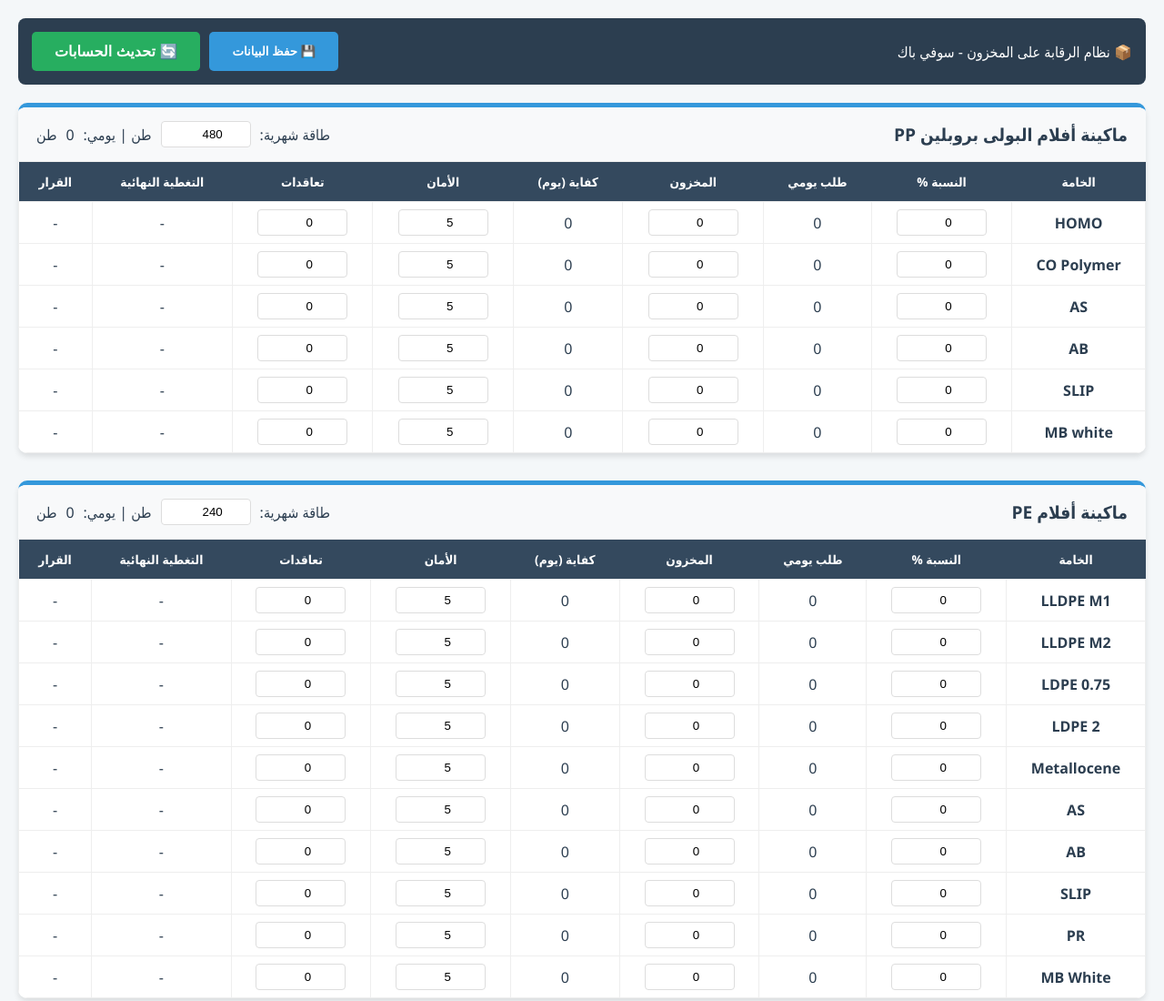
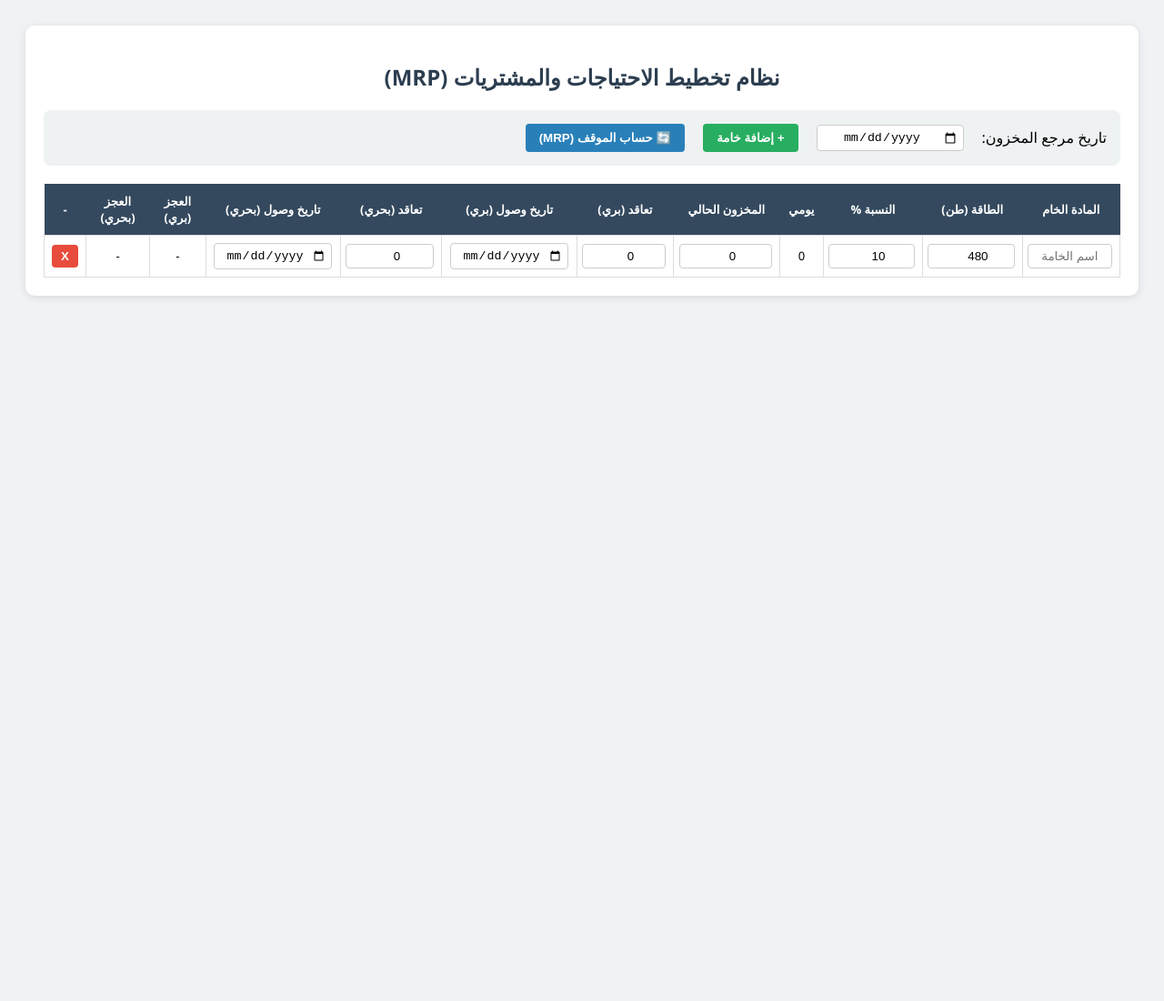
Before and after one commit to mohamedali6121991-ui/MRP-SESTEM, a plain HTML site: page index.html in a window 1280 px wide. Shown: the top 1100 px of the page at 91% size. After the commit the page ends 800 px from the top, so only its background shows below. Drawn offline with Linux system fonts and the light colour scheme.

Commit message:
Update index.html

```diff
--- a/index.html
+++ b/index.html
@@ -2,183 +2,128 @@
 <html lang="ar" dir="rtl">
 <head>
     <meta charset="UTF-8">
-    <meta name="viewport" content="width=device-width, initial-scale=1.0">
-    <title>نظام تخطيط الإنتاج - سوفي باك</title>
+    <title>نظام إدارة سلاسل الإمداد - المتقدم</title>
     <style>
-        :root { --primary: #2c3e50; --secondary: #34495e; --accent: #3498db; --danger: #e74c3c; --warning: #f1c40f; --success: #27ae60; }
-        body { font-family: 'Segoe UI', Tahoma, Geneva, Verdana, sans-serif; background: #f4f7f9; margin: 0; padding: 20px; color: var(--primary); }
-        .container { max-width: 1400px; margin: auto; }
-        .machine-card { background: white; border-radius: 10px; box-shadow: 0 4px 6px rgba(0,0,0,0.1); margin-bottom: 30px; overflow-x: auto; border-top: 5px solid var(--accent); }
-        .machine-header { background: #f8f9fa; padding: 15px 20px; display: flex; justify-content: space-between; align-items: center; border-bottom: 1px solid #eee; flex-wrap: wrap; gap: 10px; }
-        .machine-title { font-size: 1.2rem; font-weight: bold; color: var(--primary); }
-        .capacity-input { display: flex; align-items: center; gap: 10px; }
-
-        table { width: 100%; border-collapse: collapse; background: white; min-width: 900px; }
-        th { background: var(--secondary); color: white; padding: 12px; font-size: 0.85rem; }
-        td { border: 1px solid #eee; padding: 8px; text-align: center; }
-
-        input { border: 1px solid #ddd; padding: 6px; border-radius: 4px; text-align: center; width: 85px; }
-        .alert-low { background-color: #ffdada !important; color: #c0392b; font-weight: bold; }
-        .alert-warning { background-color: #fff4d1 !important; }
-
-        .badge { padding: 4px 8px; border-radius: 12px; font-size: 0.75rem; font-weight: bold; display: inline-block; }
-        .status-ok { background: var(--success); color: white; }
-        .status-buy { background: var(--danger); color: white; }
-
-        .summary-bar { background: var(--primary); color: white; padding: 15px; border-radius: 8px; margin-bottom: 20px; display: flex; justify-content: space-between; align-items: center; }
-        .btn-action { background: var(--success); color: white; border: none; padding: 12px 25px; border-radius: 5px; cursor: pointer; font-weight: bold; font-size: 16px; }
-        .btn-save { background: var(--accent); color: white; border: none; padding: 12px 25px; border-radius: 5px; cursor: pointer; font-weight: bold; }
+        body { font-family: 'Segoe UI', Arial, sans-serif; background: #f0f2f5; padding: 20px; }
+        .container { max-width: 1400px; margin: auto; background: white; padding: 20px; border-radius: 10px; box-shadow: 0 2px 10px rgba(0,0,0,0.1); }
+        h2 { color: #2c3e50; text-align: center; }
+        .controls { background: #eef2f3; padding: 15px; margin-bottom: 20px; border-radius: 8px; display: flex; gap: 20px; align-items: center; }
+        table { width: 100%; border-collapse: collapse; margin-top: 10px; font-size: 13px; }
+        th { background: #34495e; color: white; padding: 10px; text-align: center; }
+        td { border: 1px solid #ddd; padding: 8px; text-align: center; }
+        input { width: 90%; padding: 5px; border: 1px solid #ccc; border-radius: 4px; text-align: center; }
+        .shortage { background-color: #ffcccc !important; color: #b30000; font-weight: bold; }
+        .btn { padding: 8px 15px; border: none; border-radius: 4px; cursor: pointer; color: white; font-weight: bold; }
+        .btn-add { background: #27ae60; }
+        .btn-calc { background: #2980b9; }
+        .btn-del { background: #e74c3c; padding: 5px 10px; }
     </style>
 </head>
 <body>
 
 <div class="container">
-    <div class="summary-bar">
-        <span>📦 نظام الرقابة على المخزون - سوفي باك</span>
-        <div style="display: flex; gap: 10px;">
-            <button class="btn-save" onclick="saveData()">💾 حفظ البيانات</button>
-            <button class="btn-action" onclick="calculateAll()">🔄 تحديث الحسابات</button>
-        </div>
+    <h2>نظام تخطيط الاحتياجات والمشتريات (MRP)</h2>
+
+    <div class="controls">
+        <label>تاريخ مرجع المخزون: </label>
+        <input type="date" id="baseDate" style="width: 150px;">
+        <button class="btn btn-add" onclick="addRow()">+ إضافة خامة</button>
+        <button class="btn btn-calc" onclick="calculate()">🔄 حساب الموقف (MRP)</button>
     </div>
 
-    <div id="machinesContainer"></div>
+    <table id="mrpTable">
+        <thead>
+            <tr>
+                <th>المادة الخام</th>
+                <th>الطاقة (طن)</th>
+                <th>النسبة %</th>
+                <th>يومي</th>
+                <th>المخزون الحالي</th>
+                <th>تعاقد (بري)</th>
+                <th>تاريخ وصول (بري)</th>
+                <th>تعاقد (بحري)</th>
+                <th>تاريخ وصول (بحري)</th>
+                <th>العجز (بري)</th>
+                <th>العجز (بحري)</th>
+                <th>-</th>
+            </tr>
+        </thead>
+        <tbody id="tableBody">
+            </tbody>
+    </table>
 </div>
 
 <script>
-    const machines = [
-        { name: "ماكينة أفلام البولى بروبلين PP", cap: 480, mats: ["HOMO", "CO Polymer", "AS", "AB", "SLIP", "MB white"] },
-        { name: "ماكينة أفلام PE", cap: 240, mats: ["LLDPE M1", "LLDPE M2", "LDPE 0.75", "LDPE 2", "Metallocene", "AS", "AB", "SLIP", "PR", "MB White"] },
-        { name: "ماكينة غطاء CSD", cap: 150, mats: ["HDPE", "Color MB"] },
-        { name: "ماكينة غطاء WD", cap: 88, mats: ["HDPE", "Color MB"] },
-        { name: "ماكينة سحب شيت PP", cap: 180, mats: ["Homo", "تكسير PP", "تلك", "Color MB"] },
-        { name: "ماكينة سحب شيت PET", cap: 200, mats: ["PET", "فلاكس", "تكسير"] }
-    ];
-
-    function init() {
-        const container = document.getElementById('machinesContainer');
-        container.innerHTML = '';
-        machines.forEach((m, mIdx) => {
-            let html = `
-                <div class="machine-card">
-                    <div class="machine-header">
-                        <div class="machine-title">${m.name}</div>
-                        <div class="capacity-input">
-                            طاقة شهرية: <input type="number" class="m-cap" value="${m.cap}" id="cap-${mIdx}"> طن
-                            | يومي: <span id="daily-val-${mIdx}">0</span> طن
-                        </div>
-                    </div>
-                    <table>
-                        <thead>
-                            <tr>
-                                <th>الخامة</th>
-                                <th>النسبة %</th>
-                                <th>طلب يومي</th>
-                                <th>المخزون</th>
-                                <th>كفاية (يوم)</th>
-                                <th>الأمان</th>
-                                <th>تعاقدات</th>
-                                <th>التغطية النهائية</th>
-                                <th>القرار</th>
-                            </tr>
-                        </thead>
-                        <tbody>`;
-
-            m.mats.forEach((mat, matIdx) => {
-                const idPrefix = `${mIdx}-${matIdx}`;
-                html += `
-                    <tr class="mat-row">
-                        <td><strong>${mat}</strong></td>
-                        <td><input type="number" class="ratio" value="0" id="ratio-${idPrefix}"></td>
-                        <td id="daily-req-${idPrefix}">0</td>
-                        <td><input type="number" class="stock" value="0" id="stock-${idPrefix}"></td>
-                        <td id="stock-days-${idPrefix}">0</td>
-                        <td><input type="number" class="safety" value="5" id="safety-${idPrefix}"></td>
-                        <td><input type="number" class="incoming" value="0" id="incoming-${idPrefix}"></td>
-                        <td id="final-date-${idPrefix}">-</td>
-                        <td id="decision-${idPrefix}">-</td>
-                    </tr>`;
-            });
-            html += `</tbody></table></div>`;
-            container.innerHTML += html;
-        });
-        loadData(); // تحميل البيانات بعد بناء الجدول
+    function addRow() {
+        const tbody = document.getElementById('tableBody');
+        const row = document.createElement('tr');
+        row.innerHTML = `
+            <td><input type="text" placeholder="اسم الخامة"></td>
+            <td><input type="number" class="cap" value="480"></td>
+            <td><input type="number" class="ratio" value="10"></td>
+            <td class="dailyReq">0</td>
+            <td><input type="number" class="stock" value="0"></td>
+            <td><input type="number" class="landQty" value="0"></td>
+            <td><input type="date" class="landDate"></td>
+            <td><input type="number" class="seaQty" value="0"></td>
+            <td><input type="date" class="seaDate"></td>
+            <td class="gapLand">-</td>
+            <td class="gapSea">-</td>
+            <td><button class="btn btn-del" onclick="this.parentElement.parentElement.remove()">X</button></td>
+        `;
+        tbody.appendChild(row);
     }
 
-    function calculateAll() {
-        const today = new Date();
-        machines.forEach((m, mIdx) => {
-            const monthlyCap = parseFloat(document.getElementById(`cap-${mIdx}`).value) || 0;
-            const dailyCap = monthlyCap / 30;
-            document.getElementById(`daily-val-${mIdx}`).innerText = dailyCap.toFixed(2);
+    function calculate() {
+        const baseDate = new Date(document.getElementById('baseDate').value || new Date());
+        const rows = document.querySelectorAll('#tableBody tr');
 
-            m.mats.forEach((mat, matIdx) => {
-                const idPrefix = `${mIdx}-${matIdx}`;
-                const ratio = parseFloat(document.getElementById(`ratio-${idPrefix}`).value) / 100 || 0;
-                const stock = parseFloat(document.getElementById(`stock-${idPrefix}`).value) || 0;
-                const safety = parseFloat(document.getElementById(`safety-${idPrefix}`).value) || 0;
-                const incoming = parseFloat(document.getElementById(`incoming-${idPrefix}`).value) || 0;
+        rows.forEach(row => {
+            const cap = parseFloat(row.querySelector('.cap').value);
+            const ratio = parseFloat(row.querySelector('.ratio').value) / 100;
+            const stock = parseFloat(row.querySelector('.stock').value);
 
-                const dailyNeed = dailyCap * ratio;
-                document.getElementById(`daily-req-${idPrefix}`).innerText = dailyNeed.toFixed(3);
+            const dailyReq = (cap / 30) * ratio;
+            row.querySelector('.dailyReq').innerText = dailyReq.toFixed(2);
 
-                const row = document.getElementById(`ratio-${idPrefix}`).closest('tr');
+            const daysStockCover = stock / dailyReq;
+            const stockDepletionDate = new Date(baseDate);
+            stockDepletionDate.setDate(stockDepletionDate.getDate() + daysStockCover);
 
-                if (dailyNeed > 0) {
-                    const daysStock = stock / dailyNeed;
-                    const finalDays = (stock + incoming) / dailyNeed;
+            // حساب العجز البري
+            const landQty = parseFloat(row.querySelector('.landQty').value);
+            const landDate = new Date(row.querySelector('.landDate').value);
+            if(landDate > stockDepletionDate) {
+                const diffDays = (landDate - stockDepletionDate) / (1000 * 60 * 60 * 24);
+                const gap = diffDays * dailyReq;
+                row.querySelector('.gapLand').innerText = Math.ceil(gap) + " طن";
+                row.querySelector('.gapLand').classList.add('shortage');
+            } else {
+                row.querySelector('.gapLand').innerText = "كافية";
+                row.querySelector('.gapLand').classList.remove('shortage');
+            }
 
-                    document.getElementById(`stock-days-${idPrefix}`).innerText = Math.floor(daysStock);
-                    document.getElementById(`final-date-${idPrefix}`).innerText = formatDate(today, finalDays);
+            // حساب العجز البحري
+            const seaQty = parseFloat(row.querySelector('.seaQty').value);
+            const seaDate = new Date(row.querySelector('.seaDate').value);
+            const totalStockAfterLand = stock + landQty;
+            const finalDepletionDate = new Date(baseDate);
+            finalDepletionDate.setDate(finalDepletionDate.getDate() + (totalStockAfterLand / dailyReq));
 
-                    const decisionCell = document.getElementById(`decision-${idPrefix}`);
-
-                    if (daysStock <= safety) {
-                        row.className = 'mat-row alert-low';
-                        decisionCell.innerHTML = `<span class="badge status-buy">شراء فوري</span>`;
-                    } else if (daysStock <= (safety + 3)) {
-                        row.className = 'mat-row alert-warning';
-                        decisionCell.innerHTML = `<span class="badge" style="background:#f39c12; color:white;">انتباه</span>`;
-                    } else {
-                        row.className = 'mat-row';
-                        decisionCell.innerHTML = `<span class="badge status-ok">آمن</span>`;
-                    }
-                }
-            });
+            if(seaDate > finalDepletionDate) {
+                const diffDays = (seaDate - finalDepletionDate) / (1000 * 60 * 60 * 24);
+                const gap = diffDays * dailyReq;
+                row.querySelector('.gapSea').innerText = Math.ceil(gap) + " طن";
+                row.querySelector('.gapSea').classList.add('shortage');
+            } else {
+                row.querySelector('.gapSea').innerText = "كافية";
+                row.querySelector('.gapSea').classList.remove('shortage');
+            }
         });
     }
 
-    function formatDate(date, days) {
-        if (!days || days <= 0) return "-";
-        let d = new Date(date);
-        d.setDate(d.getDate() + Math.floor(days));
-        return d.toLocaleDateString('ar-EG');
-    }
-
-    // وظائف الحفظ (Local Storage)
-    function saveData() {
-        const inputs = document.querySelectorAll('input');
-        const data = {};
-        inputs.forEach(input => { data[input.id] = input.value; });
-        localStorage.setItem('sofiPackData', JSON.stringify(data));
-        alert('تم حفظ البيانات بنجاح على هذا الجهاز');
-        calculateAll();
-    }
-
-    function loadData() {
-        const saved = localStorage.getItem('sofiPackData');
-        if (saved) {
-            const data = JSON.parse(saved);
-            for (const id in data) {
-                const el = document.getElementById(id);
-                if (el) el.value = data[id];
-            }
-            calculateAll();
-        }
-    }
-
-    // بدء البرنامج
-    window.addEventListener('DOMContentLoaded', init);
+    // إضافة صف افتراضي عند البدء
+    addRow();
 </script>
-
 </body>
 </html>
```
